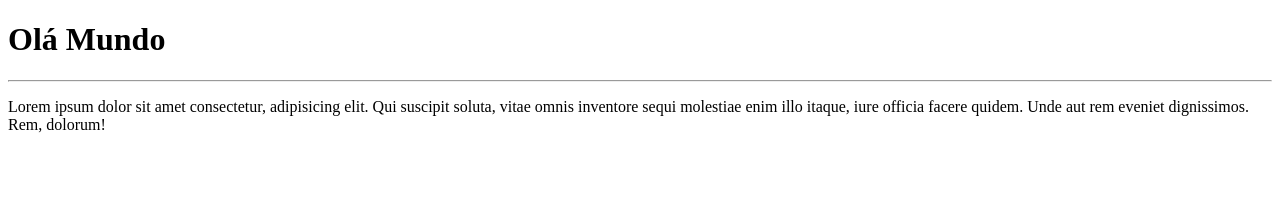
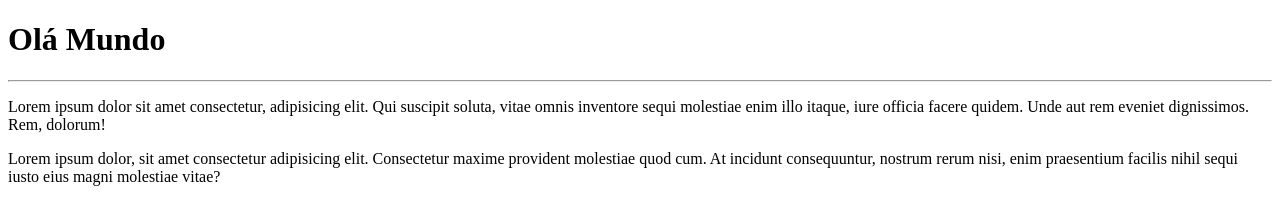
Before and after one commit to JeoDantas/Projeto-Git, a plain HTML site: page Site Olá Mundo/index.html in a window 1280 px wide. Drawn offline with Linux system fonts and the light colour scheme.

Commit message:
Adicionei um Parágrafo

```diff
--- a/Site Olá Mundo/index.html
+++ b/Site Olá Mundo/index.html
@@ -10,6 +10,7 @@
     <h1>Olá Mundo</h1>
     <hr>
     <p>Lorem ipsum dolor sit amet consectetur, adipisicing elit. Qui suscipit soluta, vitae omnis inventore sequi molestiae enim illo itaque, iure officia facere quidem. Unde aut rem eveniet dignissimos. Rem, dolorum!</p>
+    Lorem ipsum dolor, sit amet consectetur adipisicing elit. Consectetur maxime provident molestiae quod cum. At incidunt consequuntur, nostrum rerum nisi, enim praesentium facilis nihil sequi iusto eius magni molestiae vitae?
 
 </body>
 </html>
```
